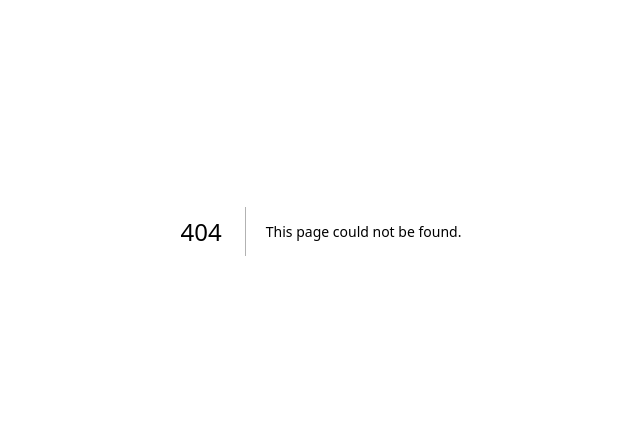
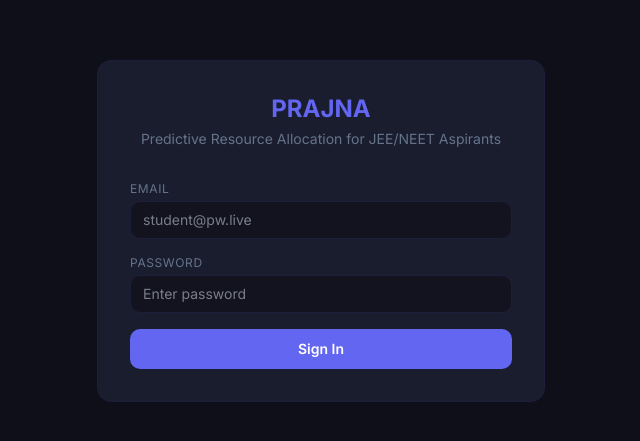
Before and after one commit to firnweh/prajna-portal, a Next.js app: page /login in a window 1280 px wide. Before the commit this address had no page. Shown: the part 169-610 px from the top of the page, without its empty margins (319-959 px from the left). Built offline with nearby package versions, Linux system fonts and the light colour scheme.

Commit message:
feat: auth middleware with role-based routing + login page

```diff
--- /dev/null
+++ b/app/login/page.tsx
@@ -0,0 +1,80 @@
+'use client';
+
+import { useState } from 'react';
+import { useRouter } from 'next/navigation';
+
+export default function LoginPage() {
+  const [email, setEmail] = useState('');
+  const [password, setPassword] = useState('');
+  const [error, setError] = useState('');
+  const [loading, setLoading] = useState(false);
+  const router = useRouter();
+
+  async function handleLogin(e: React.FormEvent) {
+    e.preventDefault();
+    setError('');
+    setLoading(true);
+
+    try {
+      const res = await fetch('/api/auth', {
+        method: 'POST',
+        headers: { 'Content-Type': 'application/json' },
+        body: JSON.stringify({ email, password }),
+      });
+      const data = await res.json();
+      if (!res.ok) {
+        setError(data.error || 'Login failed');
+        return;
+      }
+      const role = data.user?.role;
+      router.push(role === 'student' ? '/student' : '/org');
+    } catch {
+      setError('Cannot connect to server');
+    } finally {
+      setLoading(false);
+    }
+  }
+
+  return (
+    <div className="min-h-screen flex items-center justify-center bg-prajna-bg">
+      <div className="w-full max-w-md p-8 rounded-xl border bg-prajna-card border-prajna-border">
+        <div className="text-center mb-8">
+          <h1 className="text-2xl font-bold text-prajna-accent">PRAJNA</h1>
+          <p className="text-sm text-prajna-muted mt-1">
+            Predictive Resource Allocation for JEE/NEET Aspirants
+          </p>
+        </div>
+
+        <form onSubmit={handleLogin} className="space-y-4">
+          <div>
+            <label className="text-prajna-muted text-xs uppercase tracking-wider block mb-1">Email</label>
+            <input
+              type="email" value={email}
+              onChange={e => setEmail(e.target.value)}
+              className="w-full px-3 py-2 rounded-lg bg-prajna-surface border border-prajna-border text-prajna-text text-sm outline-none focus:border-prajna-accent"
+              placeholder="student@pw.live"
+              required
+            />
+          </div>
+          <div>
+            <label className="text-prajna-muted text-xs uppercase tracking-wider block mb-1">Password</label>
+            <input
+              type="password" value={password}
+              onChange={e => setPassword(e.target.value)}
+              className="w-full px-3 py-2 rounded-lg bg-prajna-surface border border-prajna-border text-prajna-text text-sm outline-none focus:border-prajna-accent"
+              placeholder="Enter password"
+              required
+            />
+          </div>
+          {error && <p className="text-prajna-warn text-sm">{error}</p>}
+          <button
+            type="submit" disabled={loading}
+            className="w-full py-2.5 rounded-lg bg-prajna-accent hover:bg-prajna-accent/90 text-white font-semibold text-sm disabled:opacity-50 transition-colors"
+          >
+            {loading ? 'Signing in...' : 'Sign In'}
+          </button>
+        </form>
+      </div>
+    </div>
+  );
+}
--- /dev/null
+++ b/app/org/page.tsx
@@ -0,0 +1,8 @@
+export default function OrgDashboard() {
+  return (
+    <div className="p-6">
+      <h1 className="text-xl font-bold text-prajna-text">Organisation Dashboard</h1>
+      <p className="text-prajna-muted mt-2">Loading...</p>
+    </div>
+  );
+}
--- /dev/null
+++ b/app/student/page.tsx
@@ -0,0 +1,8 @@
+export default function StudentDashboard() {
+  return (
+    <div className="p-6">
+      <h1 className="text-xl font-bold text-prajna-text">Student Dashboard</h1>
+      <p className="text-prajna-muted mt-2">Loading...</p>
+    </div>
+  );
+}
--- /dev/null
+++ b/middleware.ts
@@ -0,0 +1,55 @@
+import { NextRequest, NextResponse } from 'next/server';
+
+function parseJWT(token: string) {
+  try {
+    return JSON.parse(atob(token.split('.')[1]));
+  } catch {
+    return null;
+  }
+}
+
+export function middleware(req: NextRequest) {
+  const token = req.cookies.get('prajna_token')?.value;
+  const path = req.nextUrl.pathname;
+
+  if (path === '/login' || path.startsWith('/api/') || path.startsWith('/_next/')) {
+    if (path === '/login' && token) {
+      const payload = parseJWT(token);
+      if (payload && payload.exp * 1000 > Date.now()) {
+        const home = payload.role === 'student' ? '/student' : '/org';
+        return NextResponse.redirect(new URL(home, req.url));
+      }
+    }
+    return NextResponse.next();
+  }
+
+  if (!token) {
+    return NextResponse.redirect(new URL('/login', req.url));
+  }
+
+  const payload = parseJWT(token);
+  if (!payload || payload.exp * 1000 < Date.now()) {
+    const response = NextResponse.redirect(new URL('/login', req.url));
+    response.cookies.delete('prajna_token');
+    return response;
+  }
+
+  const role = payload.role;
+  if (path.startsWith('/student') && role !== 'student') {
+    return NextResponse.redirect(new URL('/org', req.url));
+  }
+  if (path.startsWith('/org') && role === 'student') {
+    return NextResponse.redirect(new URL('/student', req.url));
+  }
+
+  if (path === '/') {
+    const home = role === 'student' ? '/student' : '/org';
+    return NextResponse.redirect(new URL(home, req.url));
+  }
+
+  return NextResponse.next();
+}
+
+export const config = {
+  matcher: ['/((?!_next/static|_next/image|favicon.ico).*)'],
+};
```
